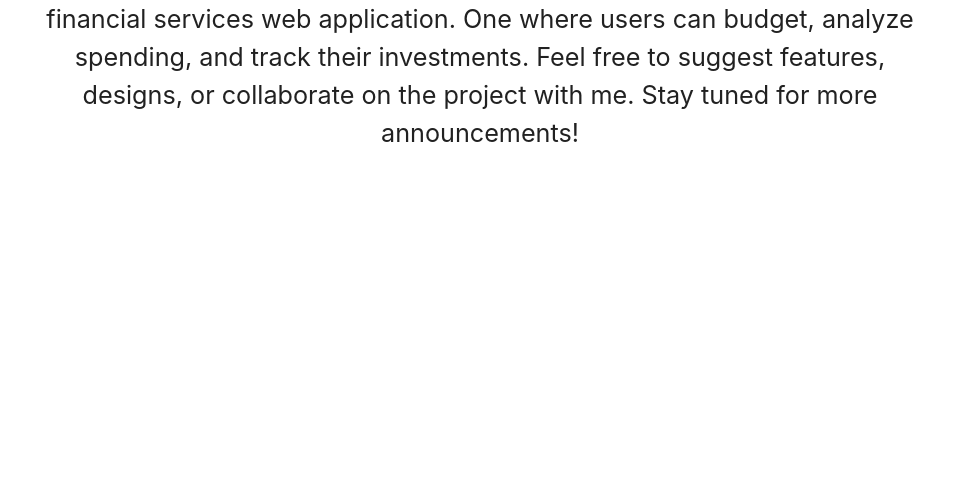
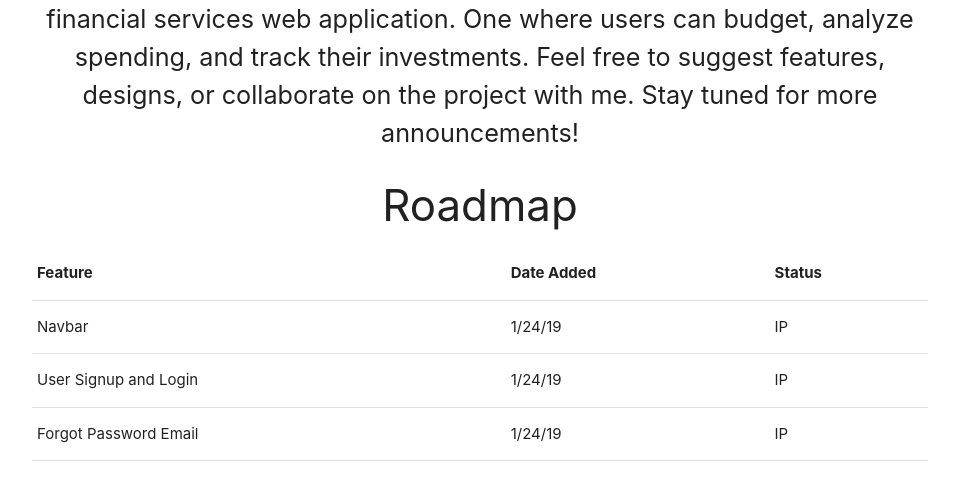
Before and after one commit to aerhao/galactic-finance, a Django app: page / in a window 1280 px wide. Shown: the part 239-739 px from the top of the page, without its empty margins (160-1119 px from the left). Run offline with Django 3.2, Linux system fonts and the light colour scheme; parts of the project's set-up code (start-up, migrations or seed data) failed here and were passed over.

```diff
--- a/pages/templates/pages/index.html
+++ b/pages/templates/pages/index.html
@@ -11,5 +11,34 @@
                             web application. One where users can budget, analyze spending, and
                             track their investments. Feel free to suggest features, designs,
                             or collaborate on the project with me. Stay tuned for more announcements!</p>
+
+        <table class="center responsive-text">
+        <h3 class="center">Roadmap</h3>
+        <thead>
+          <tr>
+              <th>Feature</th>
+              <th>Date Added</th>
+              <th>Status</th>
+          </tr>
+        </thead>
+
+        <tbody>
+        <tr>
+            <td>Navbar</td>
+            <td>1/24/19</td>
+            <td>IP</td>
+          </tr>
+          <tr>
+            <td>User Signup and Login</td>
+            <td>1/24/19</td>
+            <td>IP</td>
+          </tr>
+          <tr>
+            <td>Forgot Password Email</td>
+            <td>1/24/19</td>
+            <td>IP</td>
+          </tr>
+        </tbody>
+      </table>
     </div>
 {% endblock %}
```
Also changed, not shown: accounts/views.py (+22 -1 lines).
